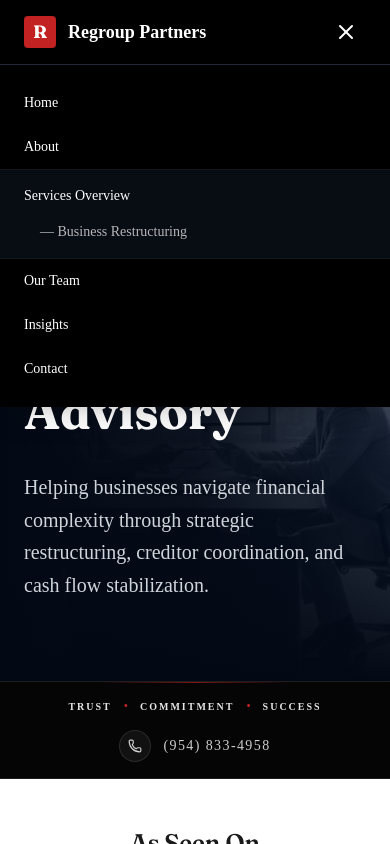
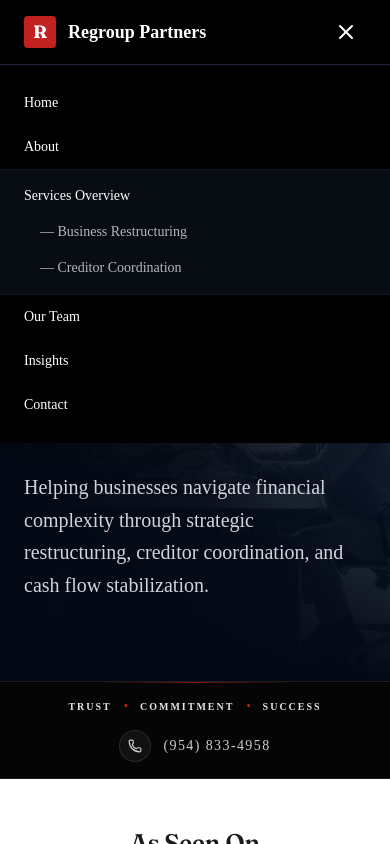
Before and after one commit to samknows9999/sg-054d5103-85fc-4583-be9c-e577d71113a8-1779968500, a Next.js app: page / in a window 390 px wide. Both pictures are taken after a click on the button "Toggle menu". Shown: the top 844 px of the page. Built offline with nearby package versions, Linux system fonts and the light colour scheme.

Commit message:
feat(ui): link creditor coordination page in nav and home

```diff
--- a/src/components/Navigation.tsx
+++ b/src/components/Navigation.tsx
@@ -49,6 +49,9 @@ export function Navigation() {
                 <div className="absolute top-full left-0 mt-0 w-64 bg-[#0a0a0a] border border-white/10 rounded-b-md shadow-2xl opacity-0 invisible group-hover:opacity-100 group-hover:visible transition-all duration-200 z-50 overflow-hidden">
                   <Link href="/business-restructuring" className="block px-5 py-4 text-sm font-medium text-white/90 hover:text-accent hover:bg-white/5 border-b border-white/5 transition-colors">
                     Business Restructuring
+                  </Link>
+                  <Link href="/creditor-coordination" className="block px-5 py-4 text-sm font-medium text-white/90 hover:text-accent hover:bg-white/5 border-b border-white/5 transition-colors">
+                    Creditor Coordination
                   </Link>
                   <Link href="/services" className="block px-5 py-4 text-sm font-medium text-white/90 hover:text-accent hover:bg-white/5 transition-colors">
                     All Advisory Services
@@ -116,6 +119,12 @@ export function Navigation() {
                 >
                   — Business Restructuring
                 </Link>
+                <Link
+                  href="/creditor-coordination"
+                  className="block px-6 py-2 text-sm font-medium text-white/70 hover:text-accent transition-colors pl-10"
+                >
+                  — Creditor Coordination
+                </Link>
               </div>
               <Link
                 href="/team"
--- a/src/pages/index.tsx
+++ b/src/pages/index.tsx
@@ -76,6 +76,7 @@ export default function Home() {
                   icon: Users,
                   title: "Creditor Coordination",
                   description: "Expert coordination with banks, lenders, vendors, and stakeholders",
+                  href: "/creditor-coordination"
                 },
                 {
                   icon: TrendingUp,
```
